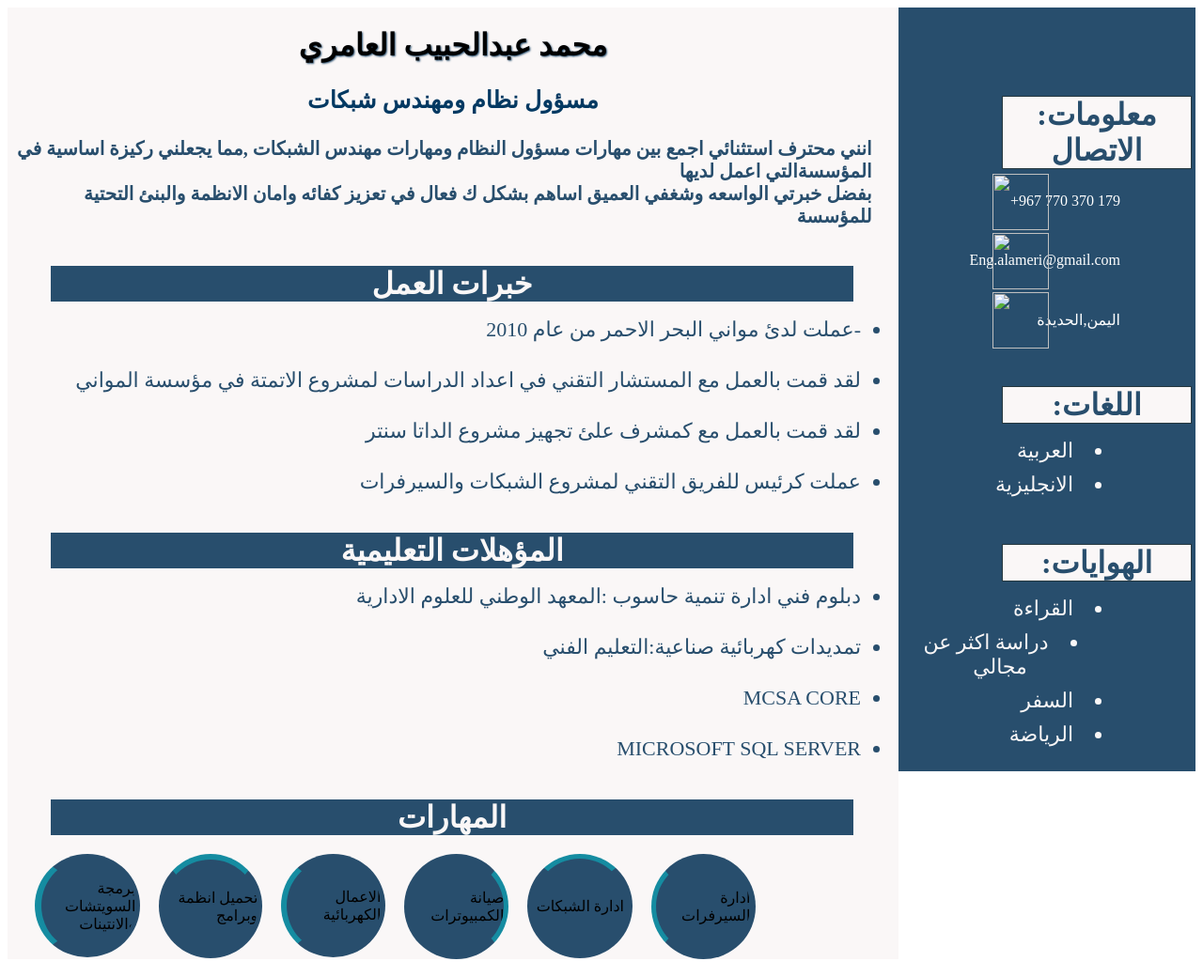
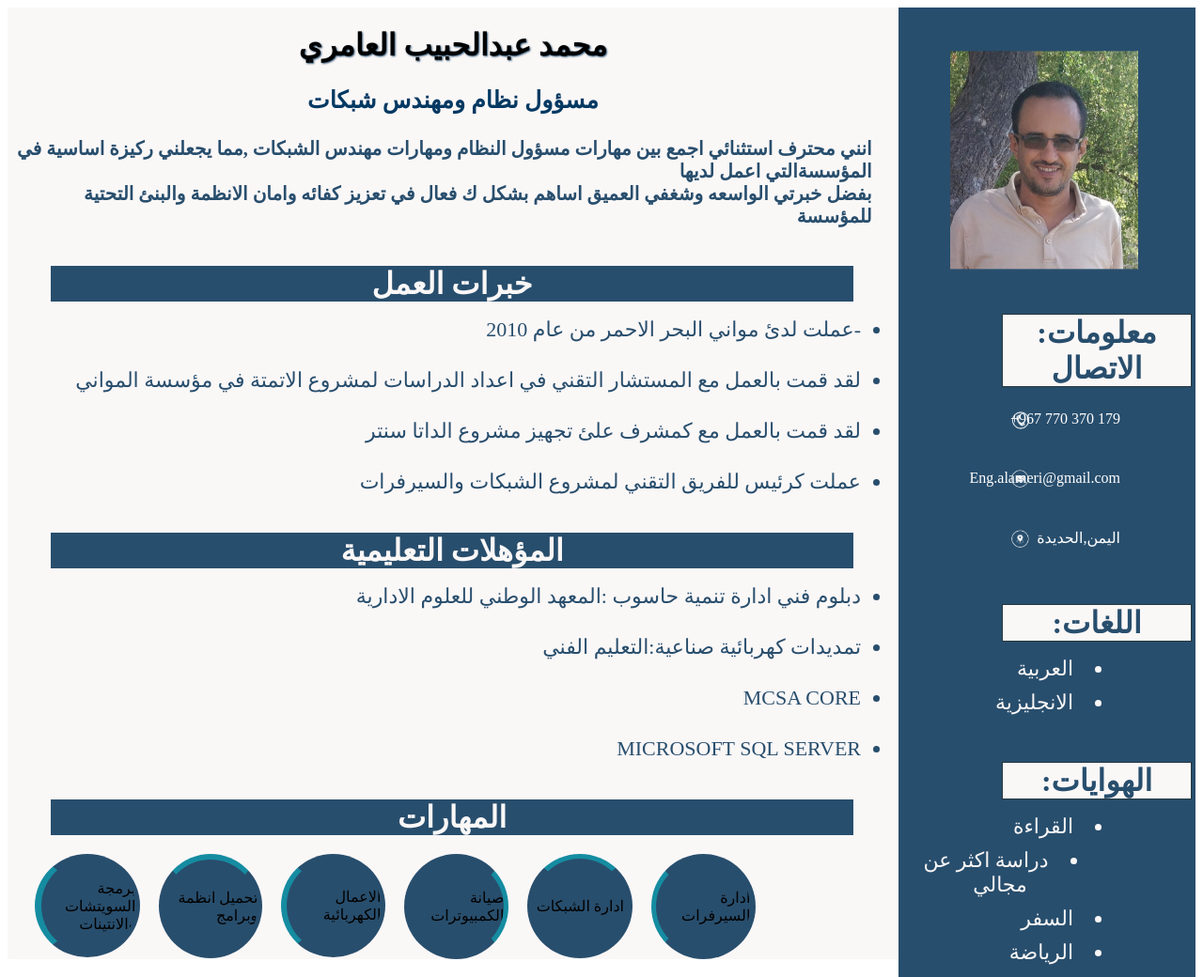
Before and after one commit to YounisDany/helmi, a plain HTML site: page helmi.html in a window 1280 px wide. Shown: the top 1040 px of the page at 94% size. Drawn offline with Linux system fonts and the light colour scheme.

Commit message:
Update helmi.html

```diff
--- a/helmi.html
+++ b/helmi.html
@@ -56,13 +56,13 @@
 
         <div class="s2">
 
-         <img class="imgs" src="img/1.jpg" alt="">
+         <img class="imgs" src="1.jpg" alt="">
 
 
           <h2 class="pon">:معلومات الاتصال</h2>
-          <img class="im" src="img/2.png" alt=""> <span class="p1">+967 770 370 179</span>
-          <img class="im" src="img/3.png" alt=""><span class="p2">Eng.alameri@gmail.com</span>
-         <img class="im" src="img/4.png" alt=""><span class="p3">اليمن,الحديدة</span>
+          <img class="im" src="2.png" alt=""> <span class="p1">+967 770 370 179</span>
+          <img class="im" src="3.png" alt=""><span class="p2">Eng.alameri@gmail.com</span>
+         <img class="im" src="4.png" alt=""><span class="p3">اليمن,الحديدة</span>
 
 
          <h2 class="language">:اللغات</h2>
```
